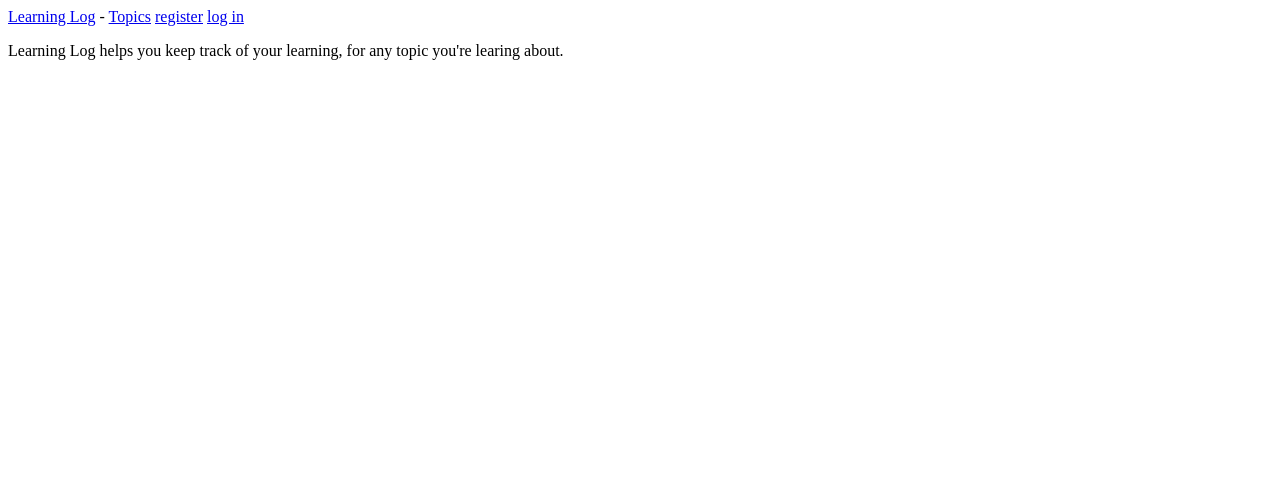
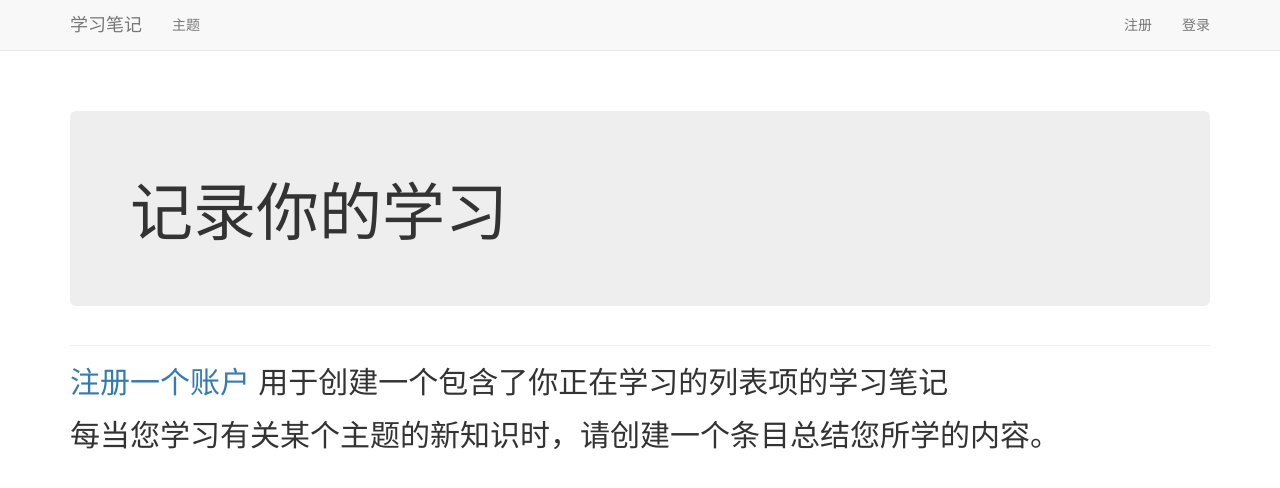
Before and after one commit to sethvoler/learning_log, a Django app: page / in a window 1280 px wide. Shown: the top 488 px of the page. Run offline with Django 3.2, Linux system fonts and the light colour scheme; some libraries are stand-ins or nearby versions.

Commit message:
setting index's style

```diff
--- a/learning_logs/templates/learning_logs/base.html
+++ b/learning_logs/templates/learning_logs/base.html
@@ -1,13 +1,60 @@
-<p>
-  <a href="{% url 'index' %}">Learning Log</a> -
-  <a href="{% url 'topics' %}">Topics</a>
-  {% if user.is_authenticated %}
-    Hello, {{ user.username }}
-    <a href="{% url 'logout' %}">log out</a>
-  {% else %}
-    <a href="{% url 'register' %}">register</a>
-    <a href="{% url 'login' %}">log in</a>
-  {% endif %}
-</p>
+{% load bootstrap3 %}
 
-{% block content %}{% endblock content %}
+<!DOCTYPE html>
+<html lang="zh-cmn-Hans">
+
+<head>
+  <meta charset="utf-8">
+  <meta http-equiv="X-UA-Compatible" content="IE=edge">
+  <meta name="viewport" content="width=device-width, initial-scale=1">
+
+  <title>学习笔记</title>
+
+  {% bootstrap_css %}
+  {% bootstrap_javascript %}
+</head>
+
+<body>
+
+  <!-- 导航栏 -->
+  <nav class="navbar navbar-default navbar-static-top">
+    <div class="container">
+
+      <div class="navbar-header">
+        <button type="button" class="navbar-toggle collapsed" data-toggle="collapse" data-target="#navbar"
+          aria-expanded="false" aria-controls="navbar">
+        </button>
+        <a class="navbar-brand" href="{% url 'index' %}">学习笔记</a>
+      </div>
+
+      <div id="navbar" class="navbar-collapse collapse">
+        <ul class="nav navbar-nav">
+          <li><a href="{% url 'topics' %}">主题</a></li>
+        </ul>
+
+        <ul class="nav navbar-nav navbar-right">
+          {% if user.is_authenticated %}
+            <li><a>你好，{{ user.username }}</a></li>
+            <li><a href="{% url 'logout' %}">注销</a></li>
+          {% else %}
+            <li><a href="{% url 'register' %}">注册</a></li>
+            <li><a href="{% url 'login' %}">登录</a></li>
+          {% endif %}
+        </ul>
+      </div><!--/.nav-collapse -->
+
+    </div>
+  </nav>
+
+  <div class="container">
+
+    <div class="page-header">
+      {% block header %}{% endblock header %}
+    </div>
+    <div>
+      {% block content %}{% endblock content %}
+    </div>
+  </div><!-- /container -->
+</body>
+
+</html>
--- a/learning_logs/templates/learning_logs/index.html
+++ b/learning_logs/templates/learning_logs/index.html
@@ -1,6 +1,15 @@
 {% extends "learning_logs/base.html" %}
 
+{% block header %}
+  <div class="jumbotron">
+    <h1>记录你的学习</h1>
+  </div>
+{% endblock header %}
+
 {% block content %}
-<p>Learning Log helps you keep track of your learning, for any topic you're
-learing about.</p>
+  <h2>
+    <a href="{% url 'register' %}">注册一个账户</a>
+    用于创建一个包含了你正在学习的列表项的学习笔记
+  </h2>
+  <h2>每当您学习有关某个主题的新知识时，请创建一个条目总结您所学的内容。</h2>
 {% endblock content %}
```
